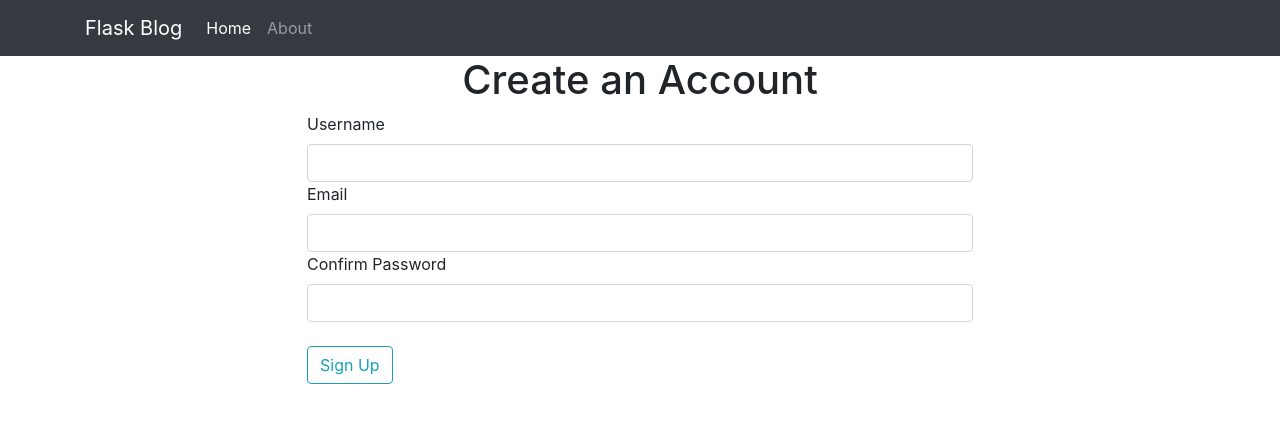
After one commit to miguelzeph/flask_database_heroku, a Flask app: page /register in a window 1280 px wide. The commit adds this page. Shown: the top 423 px of the page. Run offline with Flask 2, Linux system fonts and the light colour scheme; some libraries are stand-ins or nearby versions.

Commit message:
Iniciando Registros

```diff
--- a/flaskblog/__init__.py
+++ b/flaskblog/__init__.py
@@ -1,4 +1,5 @@
 from flask import Flask
 
 app = Flask(__name__)
+app.config['SECRET_KEY']='myscretkey'
 from flaskblog import routes
--- /dev/null
+++ b/flaskblog/forms.py
@@ -0,0 +1,15 @@
+from flask_wtf import FlaskForm
+from wtforms.fields import StringField, PasswordField, SubmitField
+from wtforms.validators import DataRequired, Length, Email, EqualTo
+
+class RegistrationForm(FlaskForm):
+    username = StringField('Username',validators=[DataRequired(),Length(min=2,max=20)])
+    email = StringField('Email',validators=[DataRequired(),Email()])
+    password = PasswordField('Password',validators = [DataRequired()])
+    confirm_password = PasswordField('Confirm Password',validators=[DataRequired(),EqualTo('password')])
+    submit = SubmitField('Sign Up')
+
+class LoginForm(FlaskForm):
+    email = StringField('Email',validators=[DataRequired(),Email()])
+    password = PasswordField('Password',validators = [DataRequired()])
+    submit = SubmitField('Sign Up')
--- a/flaskblog/routes.py
+++ b/flaskblog/routes.py
@@ -1,11 +1,25 @@
 from flaskblog import app
-from flask import render_template
+from flask import render_template, flash
+
+from flaskblog.forms import RegistrationForm, LoginForm
 
 @app.route('/')
 def index():
-    return render_template('index.html')
+
+    posts = [
+        {"title":'First Content','description':'Firts Description'},
+        {"title":'Second Content','description':'Second Description'}
+    ]
+    return render_template('index.html',posts =posts)
 
 @app.route('/about')
 def about():
-    title = 'About'
-    return render_template('about.html',title=title)
+
+    return render_template('about.html',title='About')
+
+@app.route('/register',methods=['GET','POST'])
+def register():
+    form = RegistrationForm()
+    if form.validate_on_submit():
+       flash(f'User Created','sucess')
+    return render_template('register.html',title='Register', form=form)
--- a/flaskblog/templates/about.html
+++ b/flaskblog/templates/about.html
@@ -2,6 +2,6 @@
 
 {%block content%}
 
-<h1 class = 'container'>About Page</h1>
+<h1>About Page</h1>
 
 {%endblock%}
--- a/flaskblog/templates/layout.html
+++ b/flaskblog/templates/layout.html
@@ -39,9 +39,13 @@
         </div>
     </nav>
 
+    <!--Jogada boa essa com a DIV-->
+    <div class = 'container'>
 
     {%block content%}
     {%endblock%}
 
+    </div>
+
 </body>
 </html>
--- /dev/null
+++ b/flaskblog/templates/register.html
@@ -0,0 +1,42 @@
+{%extends 'layout.html'%}
+
+{%block content%}
+
+<form method='POST' style = 'width:60%;' class = 'mx-auto'>
+
+    {{form.hidden_tag()}}
+    <h1 class = 'text-center'>Create an Account</h1>
+
+    <!-- Username-->
+    <div>
+        {{form.username.label}}
+
+        {%if form.username.errors%}
+            {{form.username(class='form-control is-invalid')}}
+            <div class = 'invalid-feedback'>
+                {%for error in form.username.errors%}
+                <span>{{error}}</span>
+                {%endfor%}
+            </div>
+        {%else%}
+            {{form.username(class='form-control')}}
+        {%endif%}
+
+    </div>
+    <!-- Email-->
+    <div>
+        {{form.email.label}}
+        {{form.email(class='form-control')}}
+    </div>
+    <!-- Confirm_Password-->
+    <div>
+        {{form.confirm_password.label}}
+        {{form.confirm_password(class='form-control')}}
+    </div>
+    <br>
+    <div>
+        {{form.submit(class='btn btn-outline-info')}}
+    </div>
+</form>
+
+{%endblock%}
```
Also changed, not shown: flaskblog/templates/index.html (+7 -1 lines).
